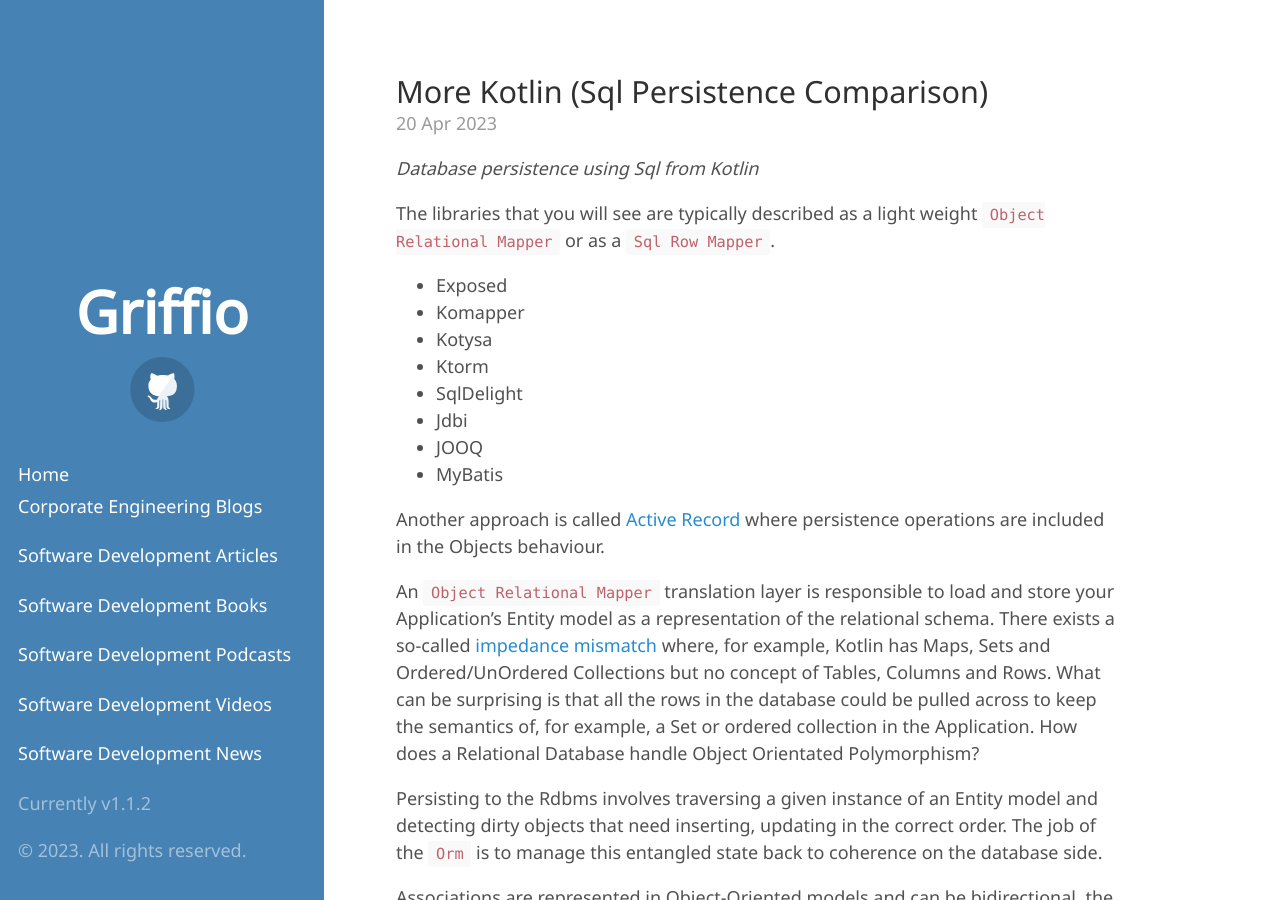
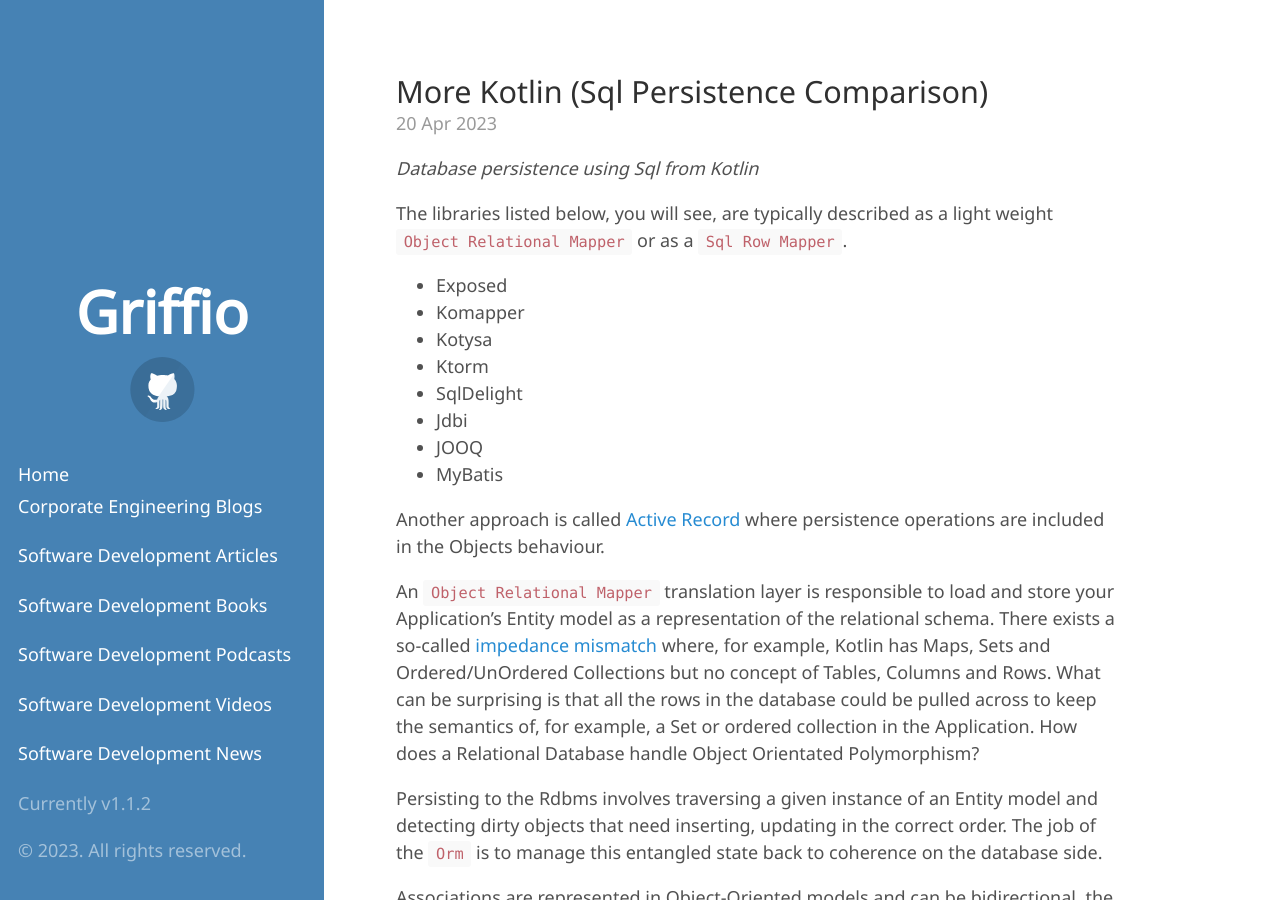
Before and after one commit to griffio/griffio.github.io, a Jekyll site: the page built from _posts/2023-04-20-More-Kotlin-Sql-Persistence-Comparision.md, in a window 1280 px wide and 900 px high. Built offline with Jekyll 4.4.1, drawn with Linux system fonts in a browser that asks for light colours; some web fonts are replaced; some of the changed text lies outside the part shown.

Commit message:
Update 2023-04-20-More-Kotlin-Sql-Persistence-Comparision.md

```diff
--- a/_posts/2023-04-20-More-Kotlin-Sql-Persistence-Comparision.md
+++ b/_posts/2023-04-20-More-Kotlin-Sql-Persistence-Comparision.md
@@ -9,7 +9,7 @@
 
 *Database persistence using Sql from Kotlin*
 
-The libraries that you will see are typically described as a light weight `Object Relational Mapper` or as a `Sql Row Mapper`.
+The libraries listed below, you will see, are typically described as a light weight `Object Relational Mapper` or as a `Sql Row Mapper`.
 
 * Exposed
 * Komapper
```
Also changed, not shown: other parts of _posts/2023-04-20-More-Kotlin-Sql-Persistence-Comparision.md (+1 -0 lines).
